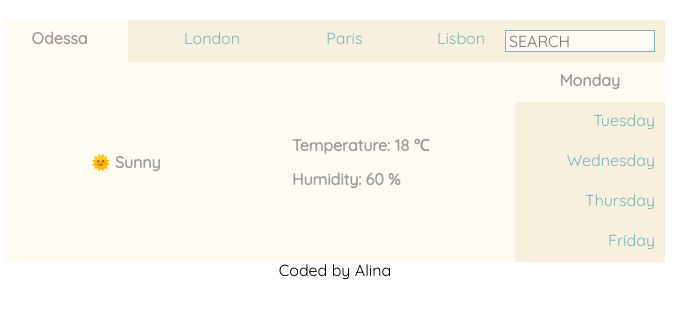
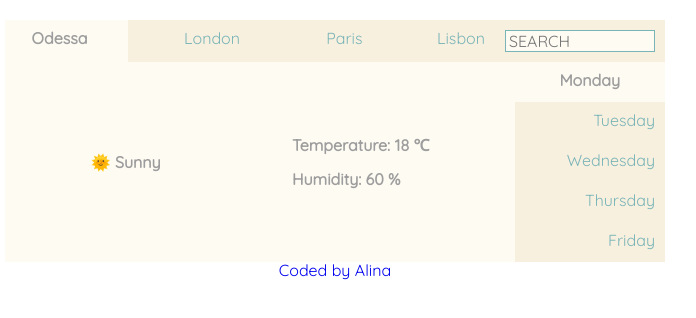
Before and after one commit to MolchanovaA/mainWeatherProject, a plain HTML site: page index.html in a window 1280 px wide. Shown: the whole page, without its empty margins (305-1001 px from the left). Drawn offline with nearby package versions, Linux system fonts and the light colour scheme.

Commit message:
link to git added

```diff
--- a/index.html
+++ b/index.html
@@ -46,7 +46,13 @@
         <li class="day_5"><h2>Friday</h2></li>
       </ul>
     </section>
-    <footer>Coded by Alina</footer>
+    <footer>
+      <a
+        href="https://github.com/MolchanovaA/mainWeatherProject"
+        target="_blank"
+        >Coded by Alina</a
+      >
+    </footer>
     <script src="./src/index.js"></script>
   </body>
 </html>
```
